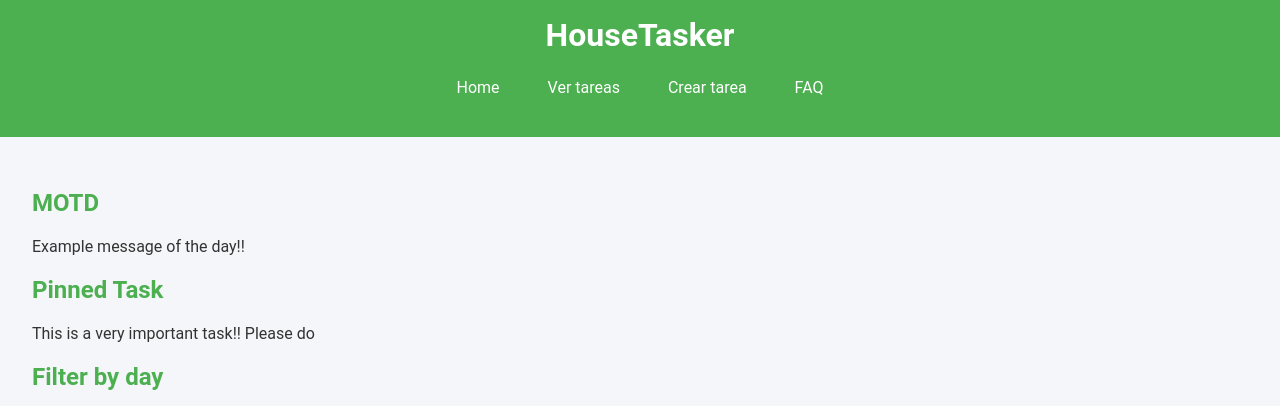
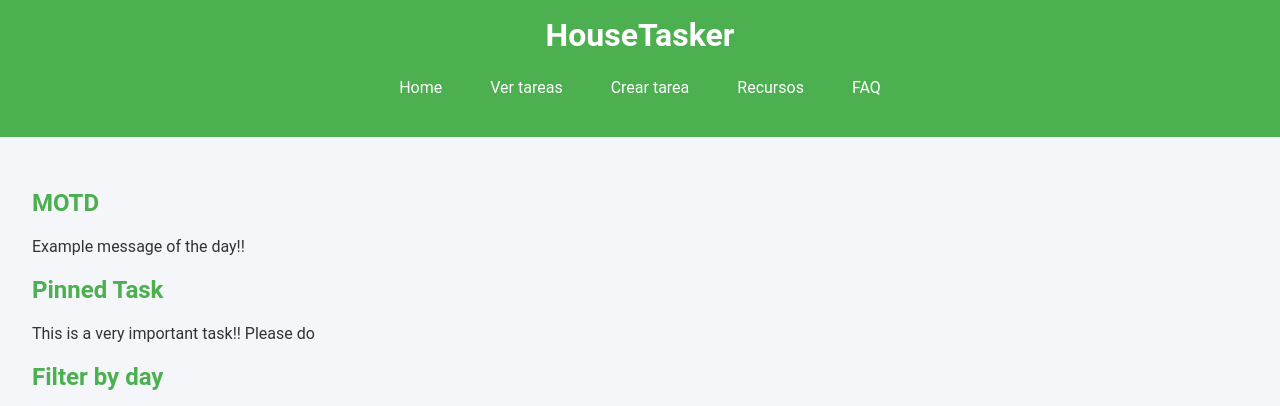
Before and after one commit to julenpe12/house-tasker, a Django app: page / in a window 1280 px wide. Shown: the top 406 px of the page. Run offline with Django 4.2, Linux system fonts and the light colour scheme; a user stored in the database is signed in.

Commit message:
Added Resource Redirect

```diff
--- a/houseTasker-win/appHouseTasker/templates/base.html
+++ b/houseTasker-win/appHouseTasker/templates/base.html
@@ -24,6 +24,7 @@
 				<a href="home.html">Home</a>
 				<a href="viewTasks.html">Ver tareas</a>
 				<a href="makeTask.html">Crear tarea</a>
+				<a href="{% url 'resource_list' %}">Recursos</a>
 				<a href="FAQ.html">FAQ</a>
 				{% endblock %}
 			</nav>
```
